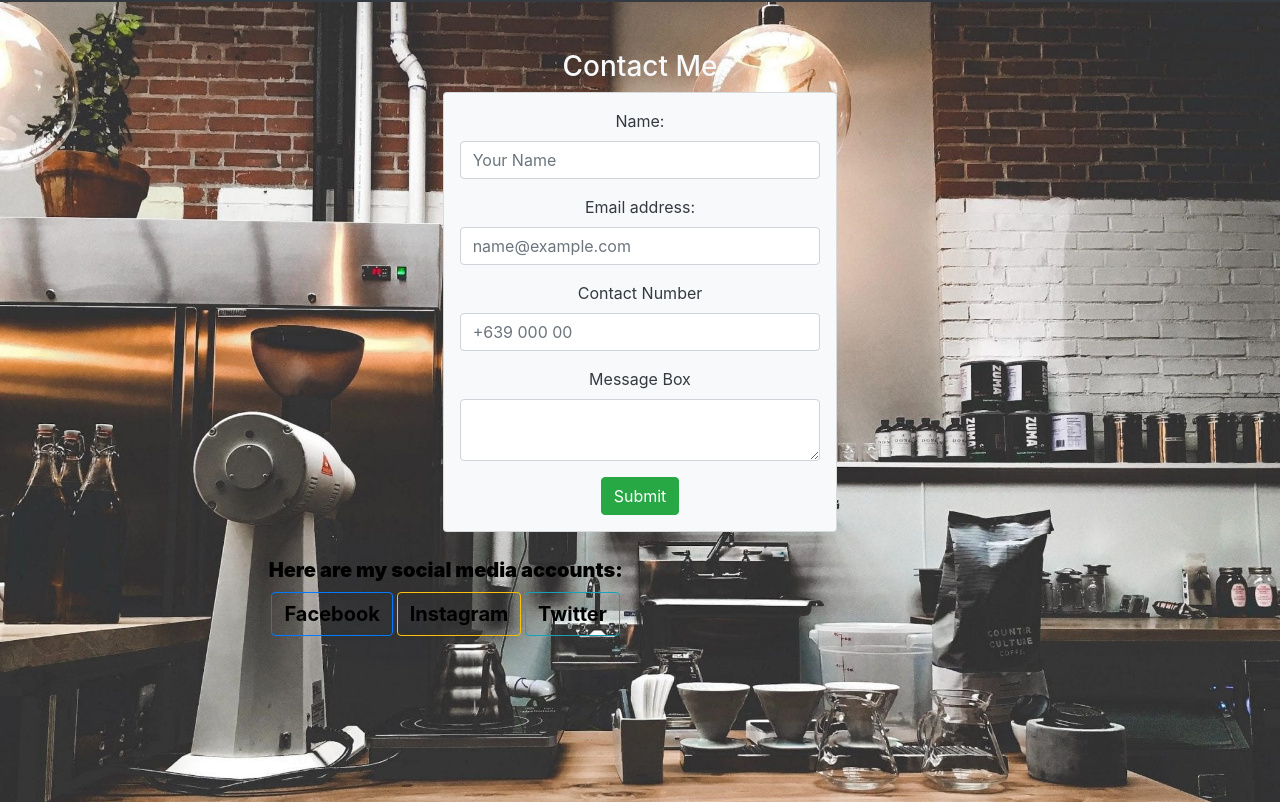
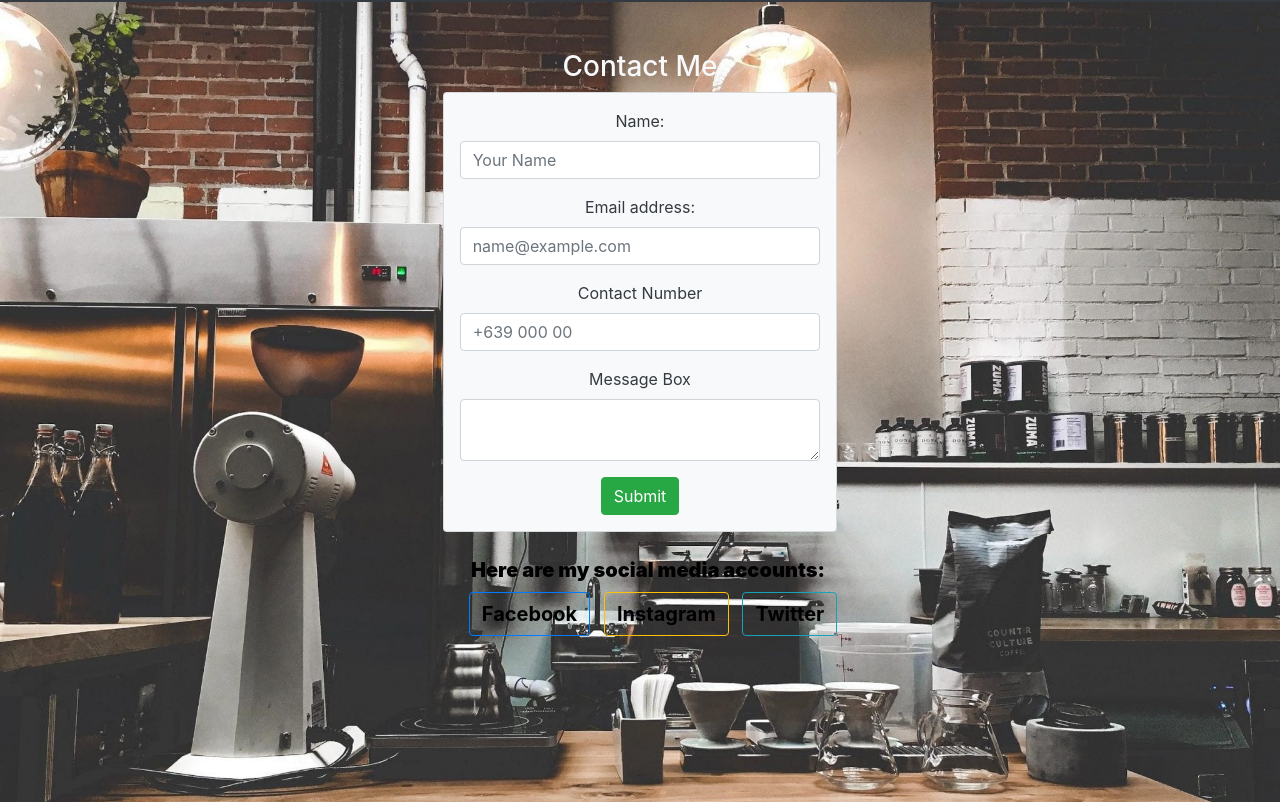
Before and after one commit to Lockcrest/webportfolio, a plain HTML site: page contact.html in a window 1280 px wide. Shown: the part 54-856 px from the top of the page. Drawn offline with nearby package versions, Linux system fonts and the light colour scheme; a web font is replaced by a local one.

Commit message:
changes made

```diff
--- a/contact.html
+++ b/contact.html
@@ -125,9 +125,9 @@
       </div>
 
       <div class="row mt-2" id="stack">
-        <div class=" col-sm-4 offset-md-2 col-md-8 m-2">
+        <div class=" col-sm-4 offset-md-2 col-md-8 col-lg-12 m-2">
 
-
+            <!-- Social Media -->
           <h5 id="titlebot">Here are my social media accounts:</h5>
           <a href="https://www.facebook.com/joem.aquino/"button type="button" class="btn btn-outline-primary target="_blank" id="txt">Facebook</button></a>
           <a href="https://www.instagram.com/eem_en_em/"button type="button" class="btn btn-outline-warning target="_blank" id="txt">Instagram</button></a>
--- a/index.css
+++ b/index.css
@@ -76,6 +76,8 @@ h5{
     color: #000000;
     font-weight: bold;
     font-size: 20px;
+    margin-bottom: 20px;
+    margin-left: 10px;
 }
 
 #titlebot{
@@ -90,3 +92,5 @@ h5{
         background-image: url(./images/maxresdefault.jpg);
         min-height: 100vh;
         background-size: cover;
+
+}
```
